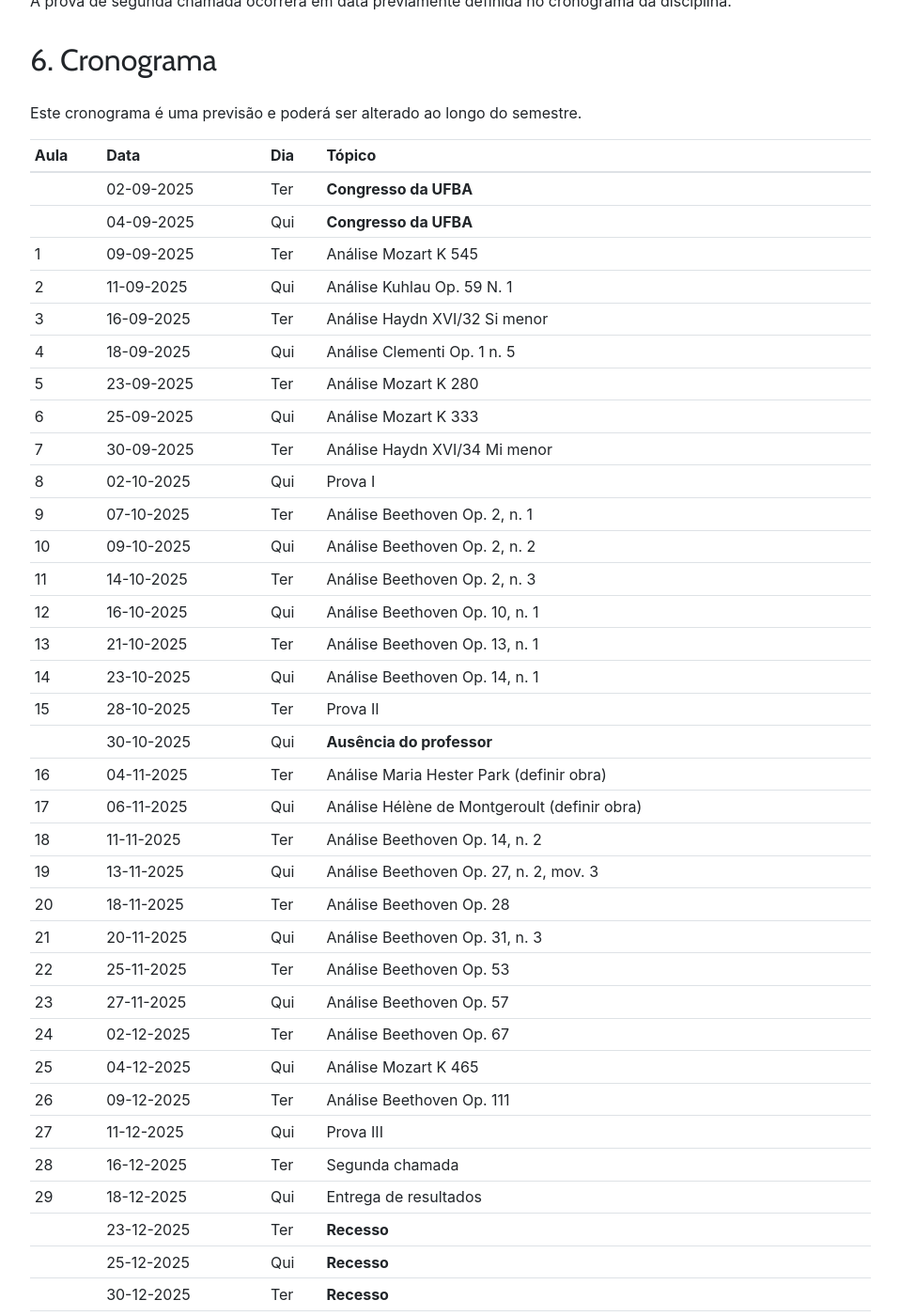
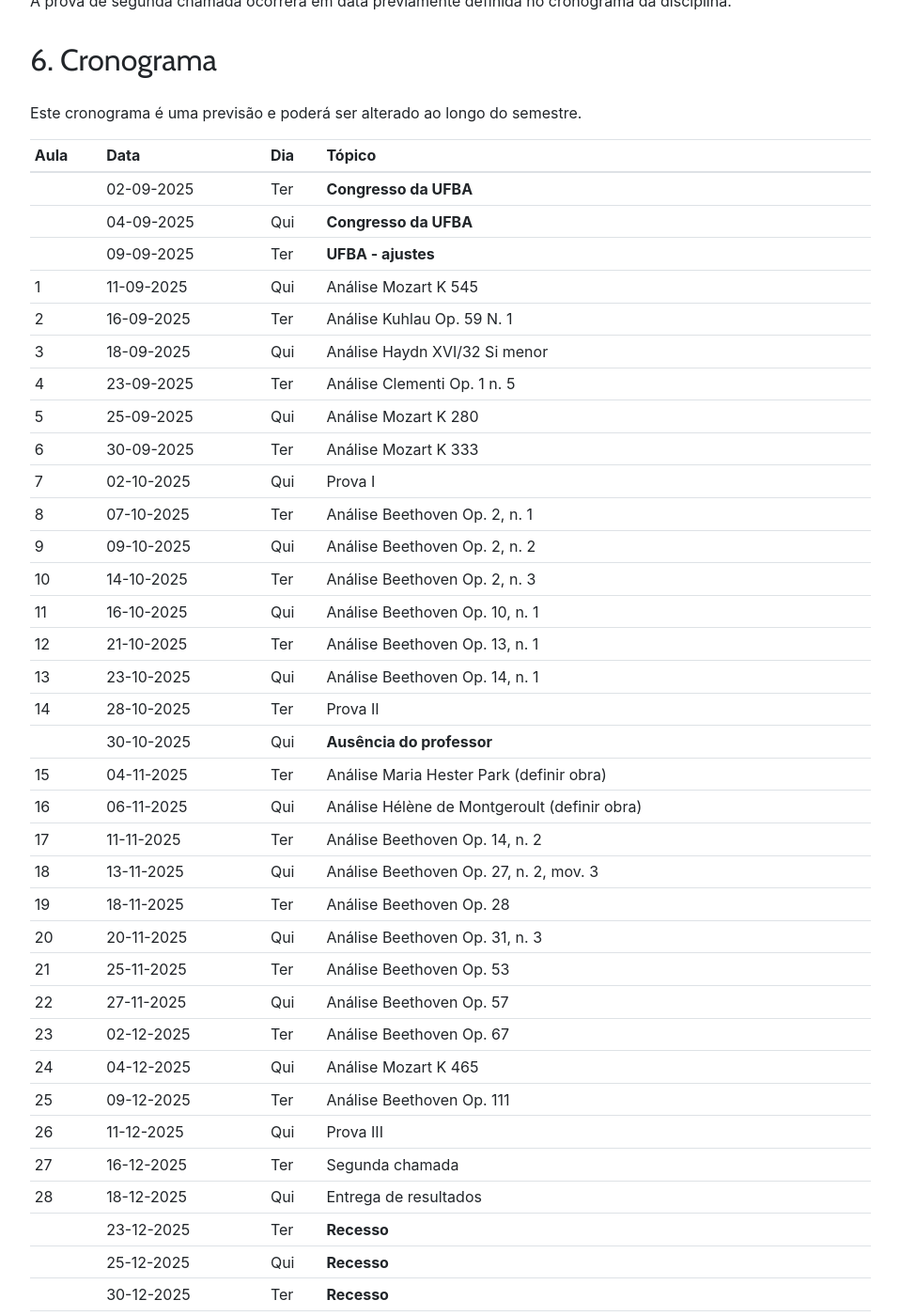
Before and after one commit to kroger/genosmus, a Jekyll site: the page built from _marcos/musa72.md, in a window 1280 px wide and 1400 px high, scrolled down 1983 px. Shown: the whole window at 94% size, without its empty margins (68-1026 px from the left). Built offline with Jekyll 4.4.1, drawn with Linux system fonts in a browser that asks for light colours; nearby versions of some CDN libraries; the table of contents is made by our own code.

Commit message:
Ajusta cronograma para matrícula SIGAA 25.2
- Insere espaço em branco em dia sem aula
- Remove aula antes da prova 1

```diff
--- a/_marcos/cronogramas/musa70.txt
+++ b/_marcos/cronogramas/musa70.txt
@@ -1,10 +1,10 @@
 **Congresso da UFBA**
 **Congresso da UFBA**
+**UFBA - ajustes**
 Tétrades dominantes invertidas
 Tétrades diminutas
 Tétrades comuns
 Tétrades: todas
-Aula prática: canto e baixo
 Aula prática: canto e baixo
 Aula prática: canto e baixo
 Prova I
--- a/_marcos/cronogramas/musa72.txt
+++ b/_marcos/cronogramas/musa72.txt
@@ -1,12 +1,12 @@
 **Congresso da UFBA**
 **Congresso da UFBA**
+**UFBA - ajustes**
 Análise Mozart K 545
 Análise Kuhlau Op. 59 N. 1
 Análise Haydn XVI/32 Si menor
 Análise Clementi Op. 1 n. 5
 Análise Mozart K 280
 Análise Mozart K 333
-Análise Haydn XVI/34 Mi menor
 Prova I
 Análise Beethoven Op. 2, n. 1
 Análise Beethoven Op. 2, n. 2
--- a/_marcos/musa72.md
+++ b/_marcos/musa72.md
@@ -84,36 +84,36 @@
 |------|------------|-----|----------------------------------------------|
 |      | 02-09-2025 | Ter | **Congresso da UFBA**                        |
 |      | 04-09-2025 | Qui | **Congresso da UFBA**                        |
-| 1    | 09-09-2025 | Ter | Análise Mozart K 545                         |
-| 2    | 11-09-2025 | Qui | Análise Kuhlau Op. 59 N. 1                   |
-| 3    | 16-09-2025 | Ter | Análise Haydn XVI/32 Si menor                |
-| 4    | 18-09-2025 | Qui | Análise Clementi Op. 1 n. 5                  |
-| 5    | 23-09-2025 | Ter | Análise Mozart K 280                         |
-| 6    | 25-09-2025 | Qui | Análise Mozart K 333                         |
-| 7    | 30-09-2025 | Ter | Análise Haydn XVI/34 Mi menor                |
-| 8    | 02-10-2025 | Qui | Prova I                                      |
-| 9    | 07-10-2025 | Ter | Análise Beethoven Op. 2, n. 1                |
-| 10   | 09-10-2025 | Qui | Análise Beethoven Op. 2, n. 2                |
-| 11   | 14-10-2025 | Ter | Análise Beethoven Op. 2, n. 3                |
-| 12   | 16-10-2025 | Qui | Análise Beethoven Op. 10, n. 1               |
-| 13   | 21-10-2025 | Ter | Análise Beethoven Op. 13, n. 1               |
-| 14   | 23-10-2025 | Qui | Análise Beethoven Op. 14, n. 1               |
-| 15   | 28-10-2025 | Ter | Prova II                                     |
+|      | 09-09-2025 | Ter | **UFBA - ajustes**                           |
+| 1    | 11-09-2025 | Qui | Análise Mozart K 545                         |
+| 2    | 16-09-2025 | Ter | Análise Kuhlau Op. 59 N. 1                   |
+| 3    | 18-09-2025 | Qui | Análise Haydn XVI/32 Si menor                |
+| 4    | 23-09-2025 | Ter | Análise Clementi Op. 1 n. 5                  |
+| 5    | 25-09-2025 | Qui | Análise Mozart K 280                         |
+| 6    | 30-09-2025 | Ter | Análise Mozart K 333                         |
+| 7    | 02-10-2025 | Qui | Prova I                                      |
+| 8    | 07-10-2025 | Ter | Análise Beethoven Op. 2, n. 1                |
+| 9    | 09-10-2025 | Qui | Análise Beethoven Op. 2, n. 2                |
+| 10   | 14-10-2025 | Ter | Análise Beethoven Op. 2, n. 3                |
+| 11   | 16-10-2025 | Qui | Análise Beethoven Op. 10, n. 1               |
+| 12   | 21-10-2025 | Ter | Análise Beethoven Op. 13, n. 1               |
+| 13   | 23-10-2025 | Qui | Análise Beethoven Op. 14, n. 1               |
+| 14   | 28-10-2025 | Ter | Prova II                                     |
 |      | 30-10-2025 | Qui | **Ausência do professor**                    |
-| 16   | 04-11-2025 | Ter | Análise Maria Hester Park (definir obra)     |
-| 17   | 06-11-2025 | Qui | Análise Hélène de Montgeroult (definir obra) |
-| 18   | 11-11-2025 | Ter | Análise Beethoven Op. 14, n. 2               |
-| 19   | 13-11-2025 | Qui | Análise Beethoven Op. 27, n. 2, mov. 3       |
-| 20   | 18-11-2025 | Ter | Análise Beethoven Op. 28                     |
-| 21   | 20-11-2025 | Qui | Análise Beethoven Op. 31, n. 3               |
-| 22   | 25-11-2025 | Ter | Análise Beethoven Op. 53                     |
-| 23   | 27-11-2025 | Qui | Análise Beethoven Op. 57                     |
-| 24   | 02-12-2025 | Ter | Análise Beethoven Op. 67                     |
-| 25   | 04-12-2025 | Qui | Análise Mozart K 465                         |
-| 26   | 09-12-2025 | Ter | Análise Beethoven Op. 111                    |
-| 27   | 11-12-2025 | Qui | Prova III                                    |
-| 28   | 16-12-2025 | Ter | Segunda chamada                              |
-| 29   | 18-12-2025 | Qui | Entrega de resultados                        |
+| 15   | 04-11-2025 | Ter | Análise Maria Hester Park (definir obra)     |
+| 16   | 06-11-2025 | Qui | Análise Hélène de Montgeroult (definir obra) |
+| 17   | 11-11-2025 | Ter | Análise Beethoven Op. 14, n. 2               |
+| 18   | 13-11-2025 | Qui | Análise Beethoven Op. 27, n. 2, mov. 3       |
+| 19   | 18-11-2025 | Ter | Análise Beethoven Op. 28                     |
+| 20   | 20-11-2025 | Qui | Análise Beethoven Op. 31, n. 3               |
+| 21   | 25-11-2025 | Ter | Análise Beethoven Op. 53                     |
+| 22   | 27-11-2025 | Qui | Análise Beethoven Op. 57                     |
+| 23   | 02-12-2025 | Ter | Análise Beethoven Op. 67                     |
+| 24   | 04-12-2025 | Qui | Análise Mozart K 465                         |
+| 25   | 09-12-2025 | Ter | Análise Beethoven Op. 111                    |
+| 26   | 11-12-2025 | Qui | Prova III                                    |
+| 27   | 16-12-2025 | Ter | Segunda chamada                              |
+| 28   | 18-12-2025 | Qui | Entrega de resultados                        |
 |      | 23-12-2025 | Ter | **Recesso**                                  |
 |      | 25-12-2025 | Qui | **Recesso**                                  |
 |      | 30-12-2025 | Ter | **Recesso**                                  |
```
Also changed, not shown: other parts of _marcos/cronogramas/musa72.txt (+1 -0 lines), _marcos/musa70.md (+28 -28 lines).
